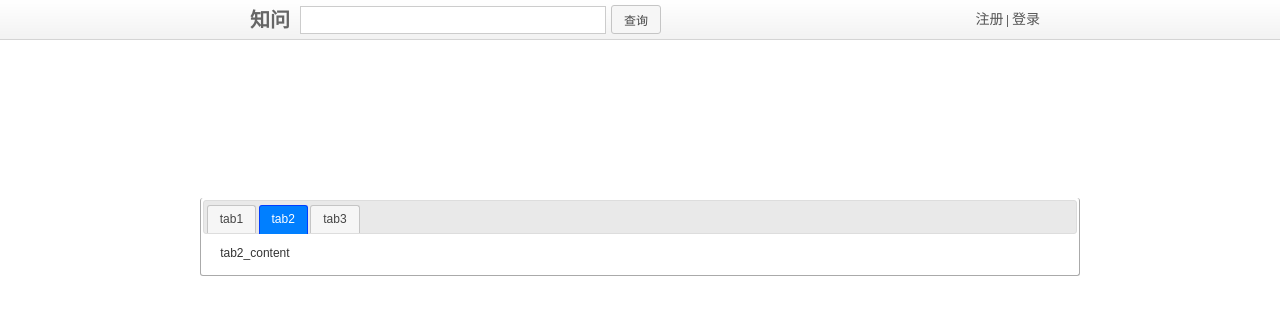
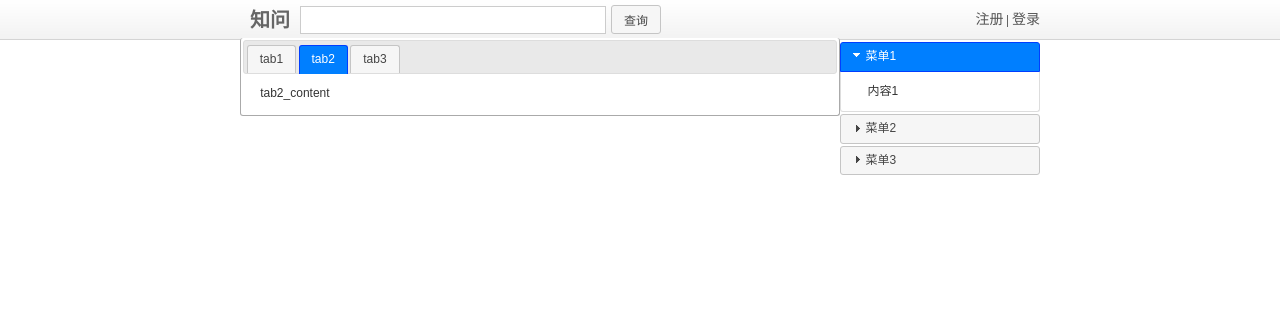
Before and after one commit to yushi5344/jquery, a PHP site: page /zhiwen/index.html in a window 1280 px wide. Shown: the top 315 px of the page. Run offline with PHP 8.4, Linux system fonts and the light colour scheme.

Commit message:
折叠菜单ui

```diff
--- a/css/style.css
+++ b/css/style.css
@@ -102,10 +102,25 @@ body{
 #expires{
 	margin: 0 0 0 150px;
 }
+#main{
+	width: 800px;
+	margin: 0 auto;
+	padding: 0 0 10px 0;
+}
+#main .main_left{
+	width:600px;
+	float: left;
+}
+#main .main_right{
+	width:200px;
+	float: right;
+}
 #tabs{
-	margin: 200px;
 	border:1px solid #aaa;
 	border-top:none;
 	position:relative;
 	top:-2px;
 }
+#accordion{
+
+}
--- a/js/index.js
+++ b/js/index.js
@@ -485,4 +485,8 @@ $(function(){
 	// $('#tabs').on('tabsload',function(){
 	// 	alert('ajax远程加载后触发');
 	// });
+	$('#accordion').accordion({
+		collapsible:true,
+		event:'mouseover',
+	});
 });
--- a/zhiwen/index.html
+++ b/zhiwen/index.html
@@ -31,14 +31,29 @@
 			</div>
 		</div>
 	</div>
+	<div id="main">
+		<div class="main_left">
 			<div id="tabs">
 				<ul>
 					<li><a href="tab1.html">tab1</a></li>
 					<li><a href="tab2.html">tab2</a></li>
 					<li><a href="tab3.html">tab3</a></li>
 				</ul>
+			</div>
+		</div>
+		<div class="main_right">
+			<div id="accordion">
+				<h1>菜单1</h1>
+				<div>内容1</div>
+				<h1>菜单2</h1>
+				<div>内容2</div>
+				<h1>菜单3</h1>
+				<div>内容3</div>
+			</div>
+		</div>
+	</div>
 
-	</div>
+
 	<form id="reg" action="123.html" method="post">
 	<ol class="reg_error"></ol>
 		<p>
```
Also changed, not shown: 1 other file. Lines whose indentation alone changed are shown as unchanged.
